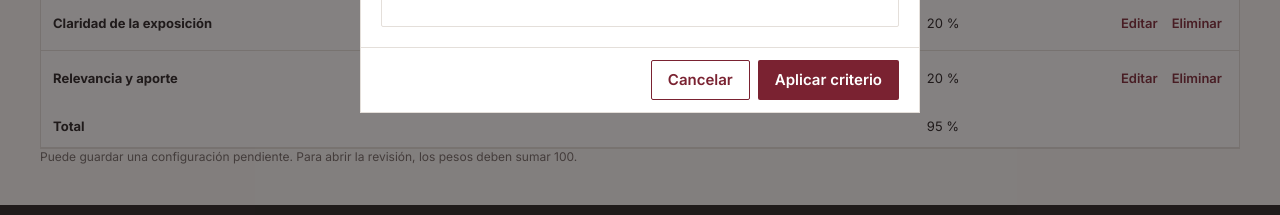
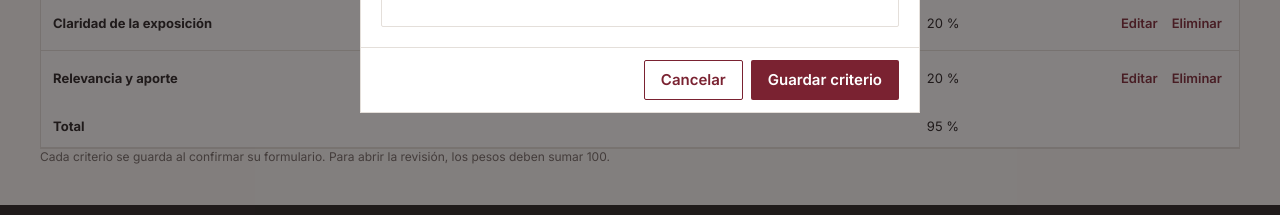
Before and after one commit to Alvarordev/progra-web-grp-1, a React (Vite) app: page /configuracion/criterios in a window 1280 px wide. Both pictures are taken after a click on the button "Nuevo criterio". Shown: the part 502-717 px from the top of the page. Built offline with nearby package versions, Linux system fonts and the light colour scheme.

Commit message:
Guarda criterios al confirmar el formulario

```diff
--- a/src/features/history-2/components/CriterionModal/CriterionModal.jsx
+++ b/src/features/history-2/components/CriterionModal/CriterionModal.jsx
@@ -3,7 +3,7 @@ import Button from '../../../../core/ui/Button/Button.jsx'
 import Modal from '../../../../core/ui/Modal/Modal.jsx'
 import styles from './CriterionModal.module.css'
 
-function CriterionModal({ criterio, alCerrar, alGuardar }) {
+function CriterionModal({ criterio, alCerrar, alGuardar, guardando = false, errorGuardado = '' }) {
   const [values, setValues] = useState({
     nombre: criterio?.nombre ?? '',
     descripcion: criterio?.descripcion ?? '',
@@ -19,6 +19,7 @@ function CriterionModal({ criterio, alCerrar, alGuardar }) {
 
   function handleSubmit(event) {
     event.preventDefault()
+    if (guardando) return
     if (!values.nombre.trim() || !values.descripcion.trim()) {
       setError('Ingrese un nombre y una descripción para el criterio.')
       return
@@ -29,6 +30,7 @@ function CriterionModal({ criterio, alCerrar, alGuardar }) {
   return (
     <Modal alCerrar={alCerrar} titulo={criterio ? 'Editar criterio' : 'Nuevo criterio'}>
       <form className={styles.form} onSubmit={handleSubmit}>
+        <fieldset className={styles.fields} disabled={guardando}>
         <div className={styles.field}>
           <label htmlFor="criterion-name">Nombre *</label>
           <input id="criterion-name" name="nombre" required pattern=".*\S.*" value={values.nombre} onChange={handleChange} />
@@ -42,9 +44,11 @@ function CriterionModal({ criterio, alCerrar, alGuardar }) {
           <input id="criterion-weight" name="peso" type="number" min="1" max="100" step="1" required value={values.peso} onChange={handleChange} />
         </div>
         {error && <p className={styles.error} role="alert">{error}</p>}
+        </fieldset>
+        {errorGuardado && <p className={styles.error} role="alert">{errorGuardado}</p>}
         <footer className={styles.footer}>
-          <Button onClick={alCerrar} variant="secondary">Cancelar</Button>
-          <Button type="submit">Aplicar criterio</Button>
+          <Button disabled={guardando} onClick={alCerrar} variant="secondary">Cancelar</Button>
+          <Button loading={guardando} type="submit">Guardar criterio</Button>
         </footer>
       </form>
     </Modal>
--- a/src/features/history-2/components/CriterionModal/CriterionModal.module.css
+++ b/src/features/history-2/components/CriterionModal/CriterionModal.module.css
@@ -2,3 +2,4 @@
 .field { composes: field from '../ThematicAxisModal/ThematicAxisModal.module.css'; }
 .footer { composes: footer from '../ThematicAxisModal/ThematicAxisModal.module.css'; }
 .error { composes: error from '../ThematicAxisModal/ThematicAxisModal.module.css'; }
+.fields { composes: fields from '../ThematicAxisModal/ThematicAxisModal.module.css'; }
--- a/src/features/history-2/pages/CriteriaPage.jsx
+++ b/src/features/history-2/pages/CriteriaPage.jsx
@@ -11,31 +11,40 @@ import styles from './CriteriaPage.module.css'
 
 function CriteriaPage() {
   const { value, loading, saving, error, save } = useStoredState(criteriaRepository, initialCriteria)
-  const [draft, setDraft] = useState(null)
   const [modal, setModal] = useState(null)
   const [feedback, setFeedback] = useState('')
-  const criteria = draft ?? value
+  const criteria = value
   const total = criteria.reduce((sum, item) => sum + item.peso, 0)
 
-  function handleApply(updatedCriterion) {
+  async function handleApply(updatedCriterion) {
+    if (loading || saving) return
     const nextCriteria = modal.criterio
       ? criteria.map((item) => item.id === modal.criterio.id ? { ...item, ...updatedCriterion } : item)
       : [...criteria, { ...updatedCriterion, id: crypto.randomUUID() }]
-    setDraft(nextCriteria)
-    setModal(null)
-    setFeedback('Cambios pendientes. Pulse «Guardar criterios» para conservarlos.')
+    try {
+      await save(nextCriteria)
+      setModal(null)
+      setFeedback('Criterio guardado en este navegador.')
+    } catch {
+      setFeedback('')
+    }
   }
 
-  function handleDelete(id) {
+  async function handleDelete(id) {
+    if (loading || saving) return
     if (!window.confirm('¿Eliminar este criterio?')) return
-    setDraft(criteria.filter((item) => item.id !== id))
-    setFeedback('Cambios pendientes. Pulse «Guardar criterios» para conservarlos.')
+    try {
+      await save(criteria.filter((item) => item.id !== id))
+      setFeedback('Criterio eliminado de este navegador.')
+    } catch {
+      setFeedback('')
+    }
   }
 
   async function handleSave() {
+    if (loading || saving) return
     try {
       await save(criteria)
-      setDraft(null)
       setFeedback('Criterios guardados en este navegador.')
     } catch { setFeedback('') }
   }
@@ -58,9 +67,17 @@ function CriteriaPage() {
         {criteria.length > 0 ? (
           <CriteriaTable criterios={criteria} deshabilitado={loading || saving} alEditar={(item) => setModal({ criterio: item })} alEliminar={handleDelete} />
         ) : <p>No hay criterios configurados. Agregue el primer criterio.</p>}
-        <p className={styles.helperText}>Puede guardar una configuración pendiente. Para abrir la revisión, los pesos deben sumar 100.</p>
+        <p className={styles.helperText}>Cada criterio se guarda al confirmar su formulario. Para abrir la revisión, los pesos deben sumar 100.</p>
       </div>
-      {modal && <CriterionModal criterio={modal.criterio} alCerrar={() => setModal(null)} alGuardar={handleApply} />}
+      {modal && (
+        <CriterionModal
+          criterio={modal.criterio}
+          guardando={saving}
+          errorGuardado={error}
+          alCerrar={() => { if (!saving) setModal(null) }}
+          alGuardar={handleApply}
+        />
+      )}
     </ConfigurationPageLayout>
   )
 }
```
Also changed, not shown: src/core/utils/README.md.
